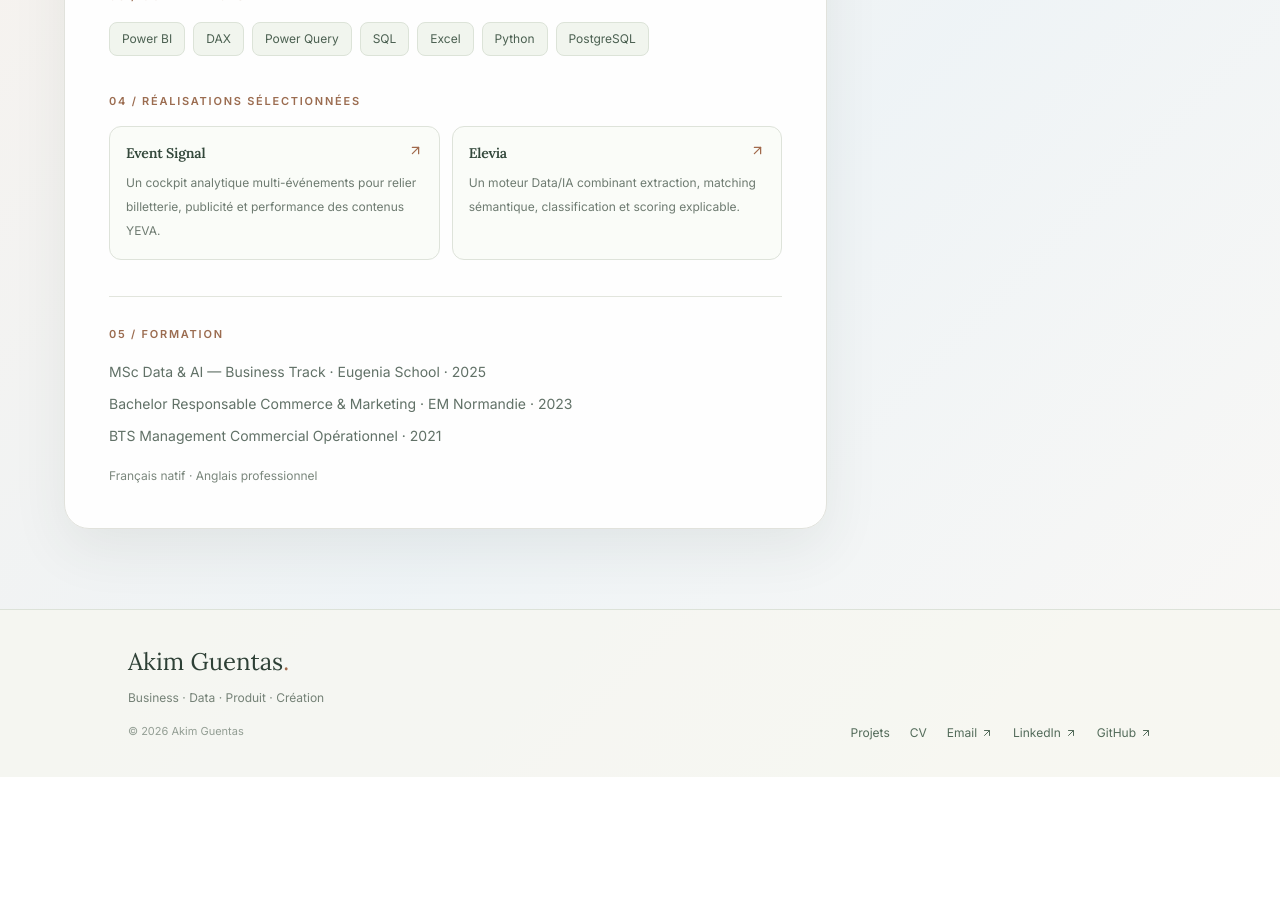
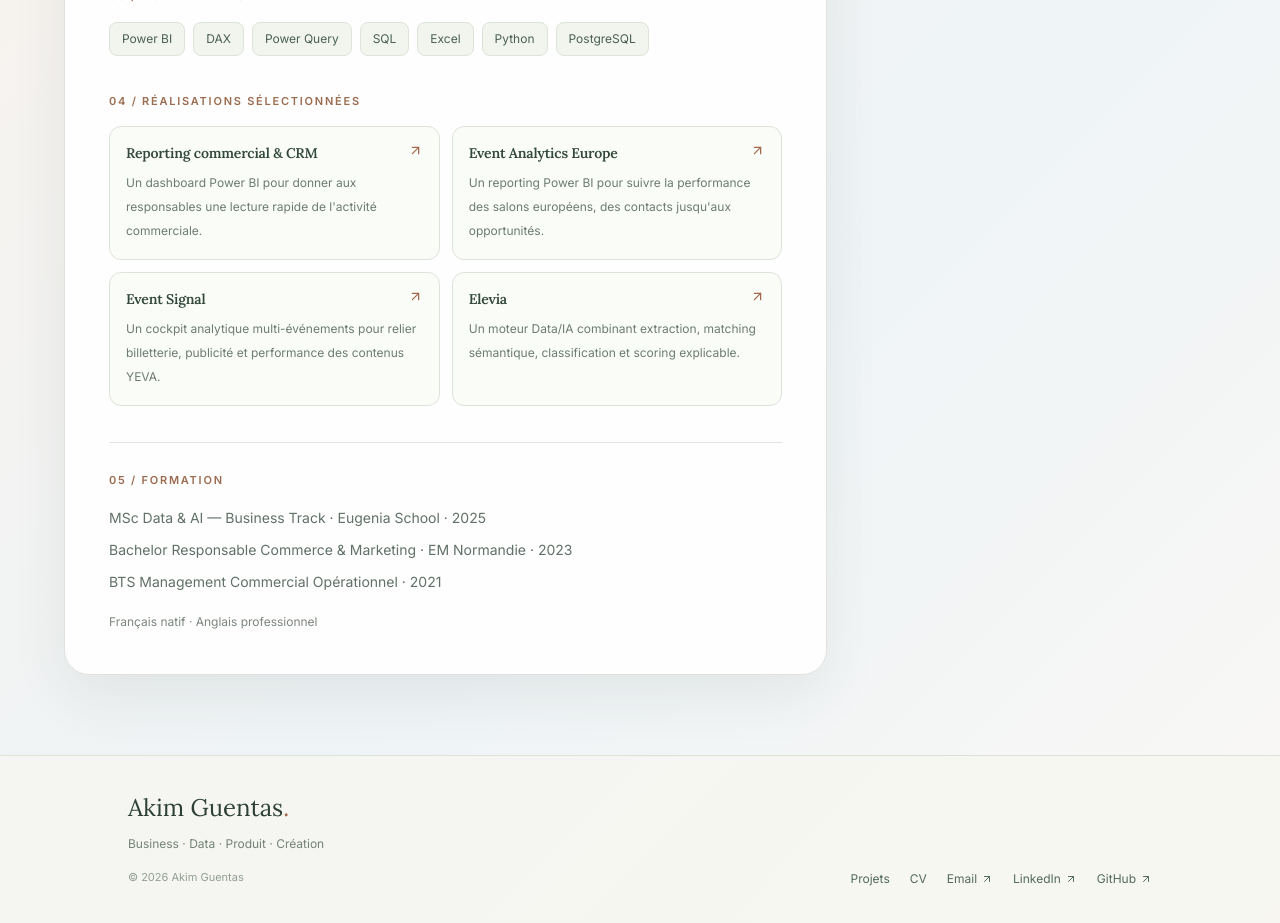
Before and after one commit to akimgnts/portfolio, a React (Vite) app: page /cv in a window 1280 px wide. Shown: the part 1540-2463 px from the top of the page. Before the commit the page ends 2317 px from the top, so only its background shows below. Built offline with nearby package versions, Linux system fonts and the light colour scheme; no server answers.

Commit message:
fix(cv): match selected case studies by slug so Sidel evidence appears first

```diff
--- a/src/pages/InteractiveCV.jsx
+++ b/src/pages/InteractiveCV.jsx
@@ -24,7 +24,7 @@ export default function InteractiveCV(){
  const [offer,setOffer]=useState("");
  const [copied,setCopied]=useState(false);
  const chosen=angles.find(x=>x.id===active);
- const related=useMemo(()=>chosen.ids.map(id=>projects.find(p=>p.id===id)).filter(Boolean),[chosen]);
+ const related=useMemo(()=>chosen.ids.map(id=>projects.find(p=>p.slug===id)).filter(Boolean),[chosen]);
  const matched=chosen.skills.filter(t=>offer.toLocaleLowerCase("fr").includes(t.toLocaleLowerCase("fr")));
  const share=["Akim Guentas — "+chosen.title,chosen.summary, "Compétences : "+chosen.skills.join(", "), "Expérience : Sidel · Made by Akim · YEVA", "Projets : "+related.map(p=>p.title).join(", "),"Portfolio : https://madebyakim.com"].join("\n");
  const copy=async()=>{try{await navigator.clipboard.writeText(share);setCopied(true)}catch{setCopied(false)}};
```
